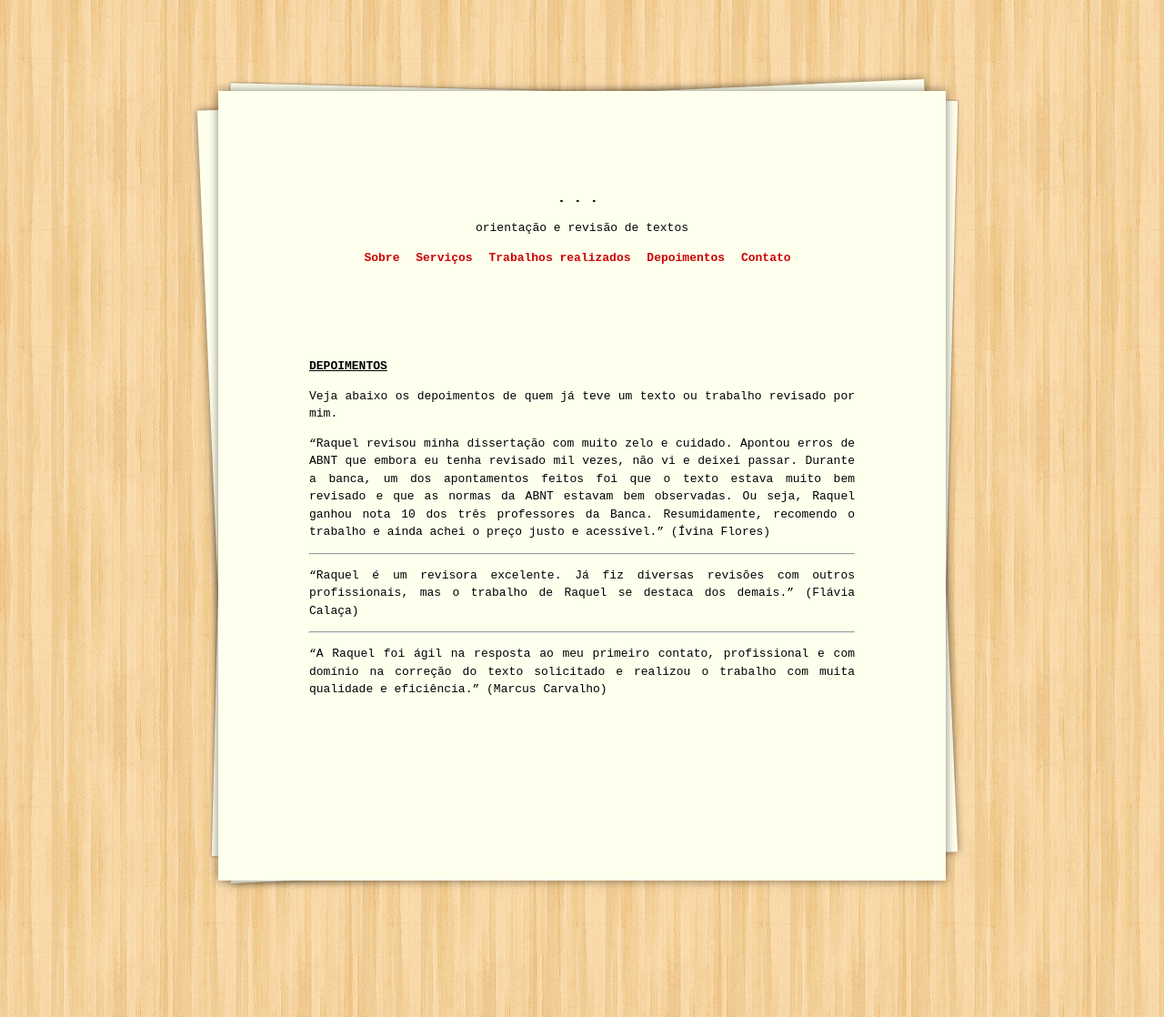
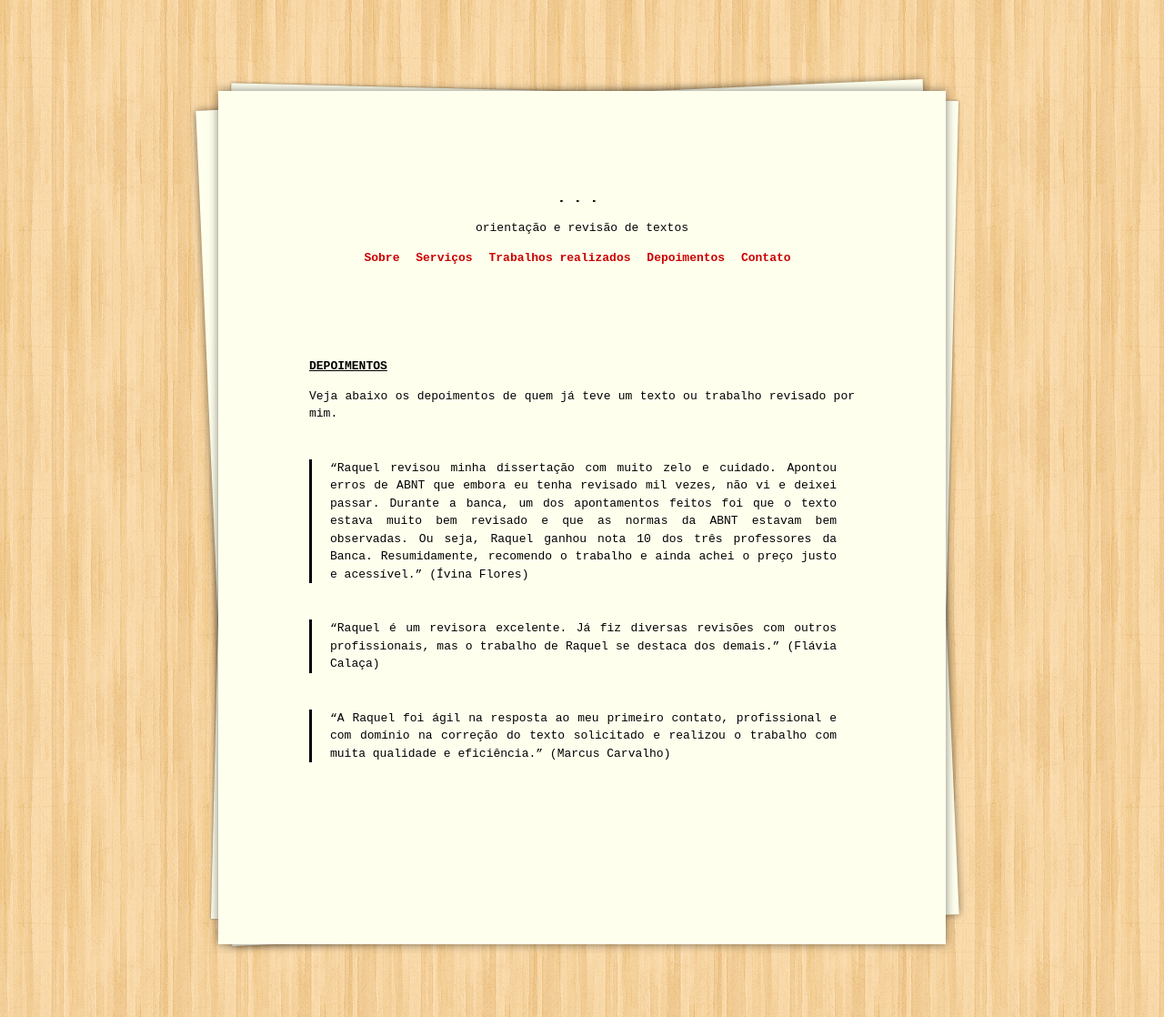
Before and after one commit to raqueldiniz/site, a Jekyll site: the page built from depoimentos.md, in a window 1280 px wide. Shown: the whole page at 91% size. Built offline with Jekyll 4.4.1, drawn with Linux system fonts in a browser that asks for light colours.

```diff
--- a/depoimentos.md
+++ b/depoimentos.md
@@ -7,12 +7,10 @@ permalink: /depoimentos/
 Veja abaixo os depoimentos de quem já teve um texto ou trabalho revisado por mim.
 
 
-"Raquel revisou minha dissertação com muito zelo e cuidado. Apontou erros de ABNT que embora eu tenha revisado mil vezes, não vi e deixei passar. Durante a banca, um dos apontamentos feitos foi que o texto estava muito bem revisado e que as normas da ABNT estavam bem observadas. Ou seja, Raquel ganhou nota 10 dos três professores da Banca. Resumidamente, recomendo o trabalho e ainda achei o preço justo e acessível." (Ívina Flores)
+> "Raquel revisou minha dissertação com muito zelo e cuidado. Apontou erros de ABNT que embora eu tenha revisado mil vezes, não vi e deixei passar. Durante a banca, um dos apontamentos feitos foi que o texto estava muito bem revisado e que as normas da ABNT estavam bem observadas. Ou seja, Raquel ganhou nota 10 dos três professores da Banca. Resumidamente, recomendo o trabalho e ainda achei o preço justo e acessível." (Ívina Flores)
 
----
 
-"Raquel é um revisora excelente. Já fiz diversas revisões com outros profissionais, mas o trabalho de Raquel se destaca dos demais." (Flávia Calaça)
+> "Raquel é um revisora excelente. Já fiz diversas revisões com outros profissionais, mas o trabalho de Raquel se destaca dos demais." (Flávia Calaça)
 
----
 
-"A Raquel foi ágil na resposta ao meu primeiro contato, profissional e com domínio na correção do texto solicitado e realizou o trabalho com muita qualidade e eficiência." (Marcus Carvalho)
+> "A Raquel foi ágil na resposta ao meu primeiro contato, profissional e com domínio na correção do texto solicitado e realizou o trabalho com muita qualidade e eficiência." (Marcus Carvalho)
```
